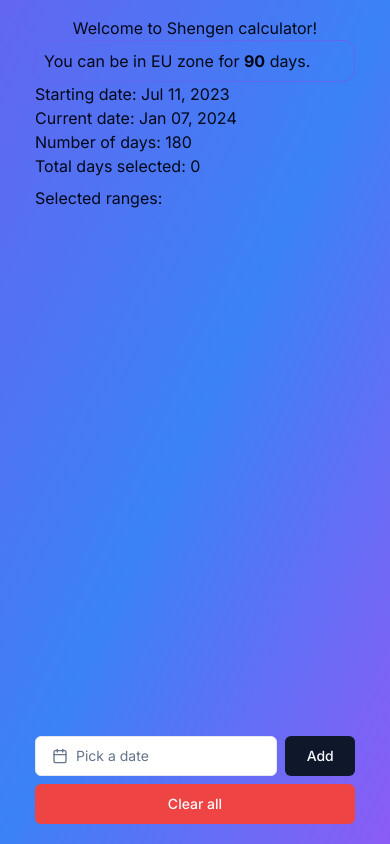
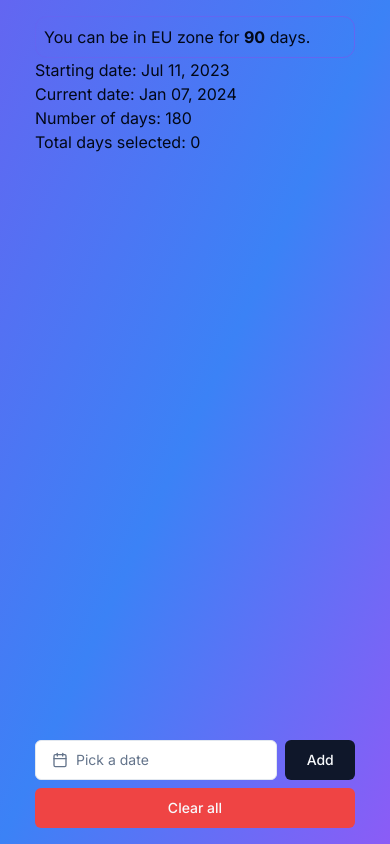
Before and after one commit to torn80beta/Shengen-calculator, a Next.js app: page / in a window 390 px wide. Built offline with nearby package versions, Linux system fonts and the light colour scheme.

Commit message:
responsive

```diff
--- a/components/ui/DatePickerWithRange/DatePickerWithRange.tsx
+++ b/components/ui/DatePickerWithRange/DatePickerWithRange.tsx
@@ -76,7 +76,7 @@ export function DatePickerWithRange({
 
     <div
       className={cn(
-        "flex flex-col gap-10 justify-between h-[calc(100vh_-_60px)] w-80",
+        "flex flex-col gap-4 h-full justify-between w-80",
         className
       )}
     >
@@ -91,9 +91,11 @@ export function DatePickerWithRange({
           <p>Number of days: {numberOfDays}</p>
           <p>Total days selected: {totalDays}</p>
         </div>
-        <div className="mb-8">
-          <p className="mb-2">Selected ranges:</p>
-          <ul className="flex flex-col gap-6 max-h-96 overflow-y-scroll no-scrollbar">
+        {/* <div className="">
+          <p className="mb-2">Selected ranges:</p> */}
+        {/* [calc(100vh_-_150px)] */}
+        {/* max-h-[600px] */}
+        <ul className="flex flex-col gap-6 max-h-[calc(100vh_-_300px)] overflow-y-scroll no-scrollbar">
           {dateRange?.map((date, index) => (
             <li
               key={index}
@@ -101,7 +103,7 @@ export function DatePickerWithRange({
             >
               <div className="flex gap-1">
                 <p>From: </p>
-                  {date?.from ? format(date?.from, "LLL dd, y") : "Pick a date"}
+                {date?.from ? format(date?.from, "LLL dd, y") : "Pick a date"} -
               </div>
               <div className="flex gap-1">
                 <p>To: </p>
@@ -110,12 +112,11 @@ export function DatePickerWithRange({
               <div className="flex flex-row mt-1 mb-3">
                 <p className="mr-1">Number of selected days: </p>
                 <div>
-                    {date?.from && date?.to
-                      ? difCalc(date.from, date.to)
-                      : null}
+                  {date?.from && date?.to ? difCalc(date.from, date.to) : null}
                 </div>
               </div>
               <Button
+                // className="w-12"
                 variant="destructive"
                 onClick={() => deleteHandler(index)}
               >
@@ -124,7 +125,7 @@ export function DatePickerWithRange({
             </li>
           ))}
         </ul>
-        </div>
+        {/* </div> */}
       </div>
       <div className="flex flex-col gap-2">
         <div className="flex  gap-2">
@@ -174,6 +175,7 @@ export function DatePickerWithRange({
         </div>
 
         <Button
+          // className="max-w-full"
           variant={"destructive"}
           onClick={() => {
             setDate(undefined), setDateRange([]), setDays([]);
--- a/pages/index.tsx
+++ b/pages/index.tsx
@@ -11,10 +11,13 @@ export default function Home() {
 
   return (
     <>
+      {/* <main
+        className={`page-container flex flex-col items-center w-full p-4 bg-gradient-to-br from-indigo-500 via-blue-500 to-violet-500 ${inter.className}`}
+      > */}
       <main
-        className={`flex flex-col items-center min-h-screen w-full p-4 bg-gradient-to-br from-indigo-500 via-blue-500 to-violet-500 ${inter.className}`}
+        className={`page-container w-full p-4 bg-gradient-to-br from-indigo-500 via-blue-500 to-violet-500 ${inter.className}`}
       >
-        <p>Welcome to Shengen calculator!</p>
+        {/* <p>Welcome to Shengen calculator!</p> */}
         <DatePickerWithRange />
       </main>
       <Toaster />
--- a/styles/globals.css
+++ b/styles/globals.css
@@ -102,3 +102,10 @@
     scrollbar-width: none; /* Firefox */
   }
 }
+
+@layer components {
+  .page-container {
+    @apply flex flex-col items-center justify-between h-dvh;
+    /* min-h-screen h-dvh*/
+  }
+}
```
Lines whose indentation alone changed are shown as unchanged.
